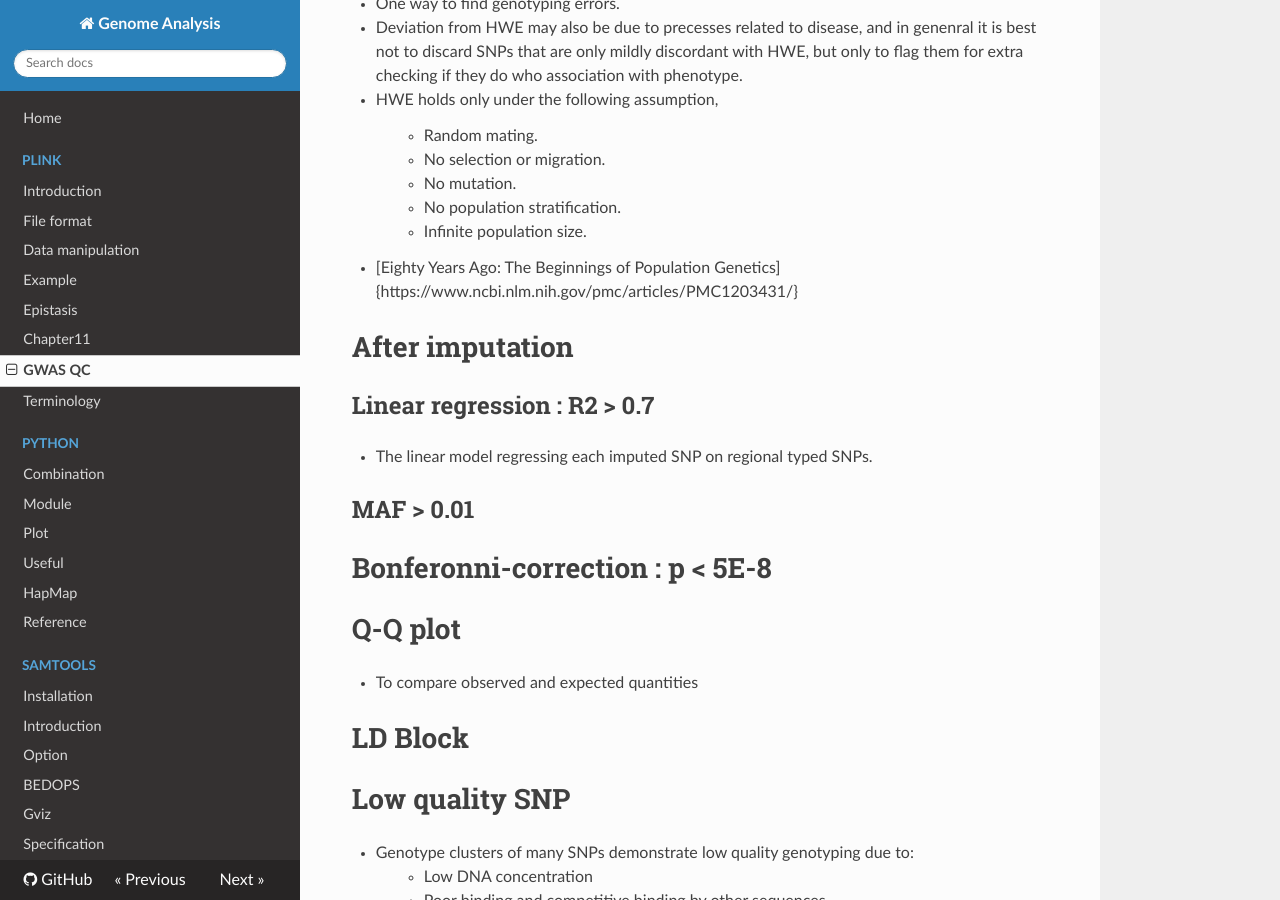
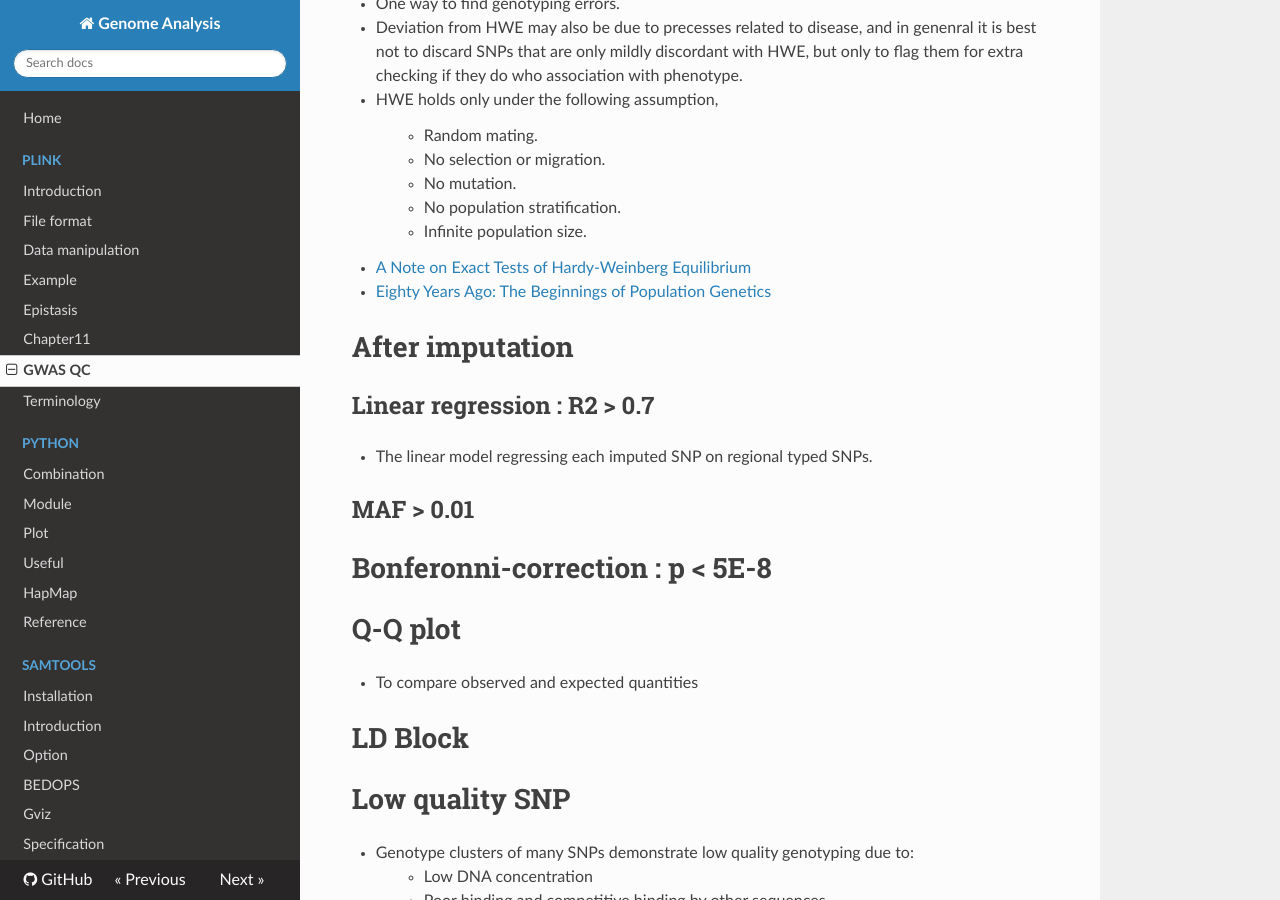
Before and after one commit to WonyoungCho/plink, an MkDocs documentation site: the page built from docs/GWAS.md, in a window 1280 px wide and 900 px high, scrolled down 4474 px. Built offline with MkDocs 1.6.1, drawn with Linux system fonts in a browser that asks for light colours; nearby versions of some CDN libraries; old or Windows-style settings are respelled for this version of MkDocs.

Commit message:
Update GWAS.md

```diff
--- a/docs/GWAS.md
+++ b/docs/GWAS.md
@@ -160,7 +160,8 @@ in controls.
 > - No population stratification.
 > - Infinite population size.
 
-- [Eighty Years Ago: The Beginnings of Population Genetics]{https://www.ncbi.nlm.nih.gov/pmc/articles/PMC1203431/}
+- [A Note on Exact Tests of Hardy-Weinberg Equilibrium](https://www.ncbi.nlm.nih.gov/pmc/articles/PMC1199378/)
+- [Eighty Years Ago: The Beginnings of Population Genetics](https://www.ncbi.nlm.nih.gov/pmc/articles/PMC1203431/)
 
 
 # After imputation
```
